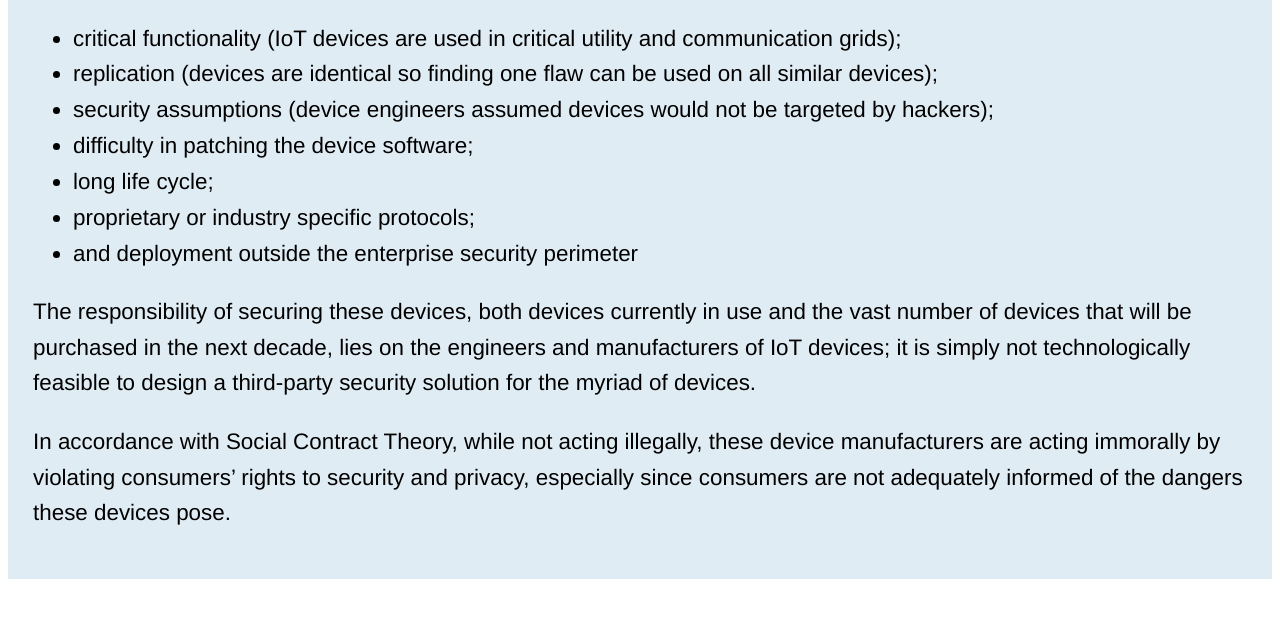
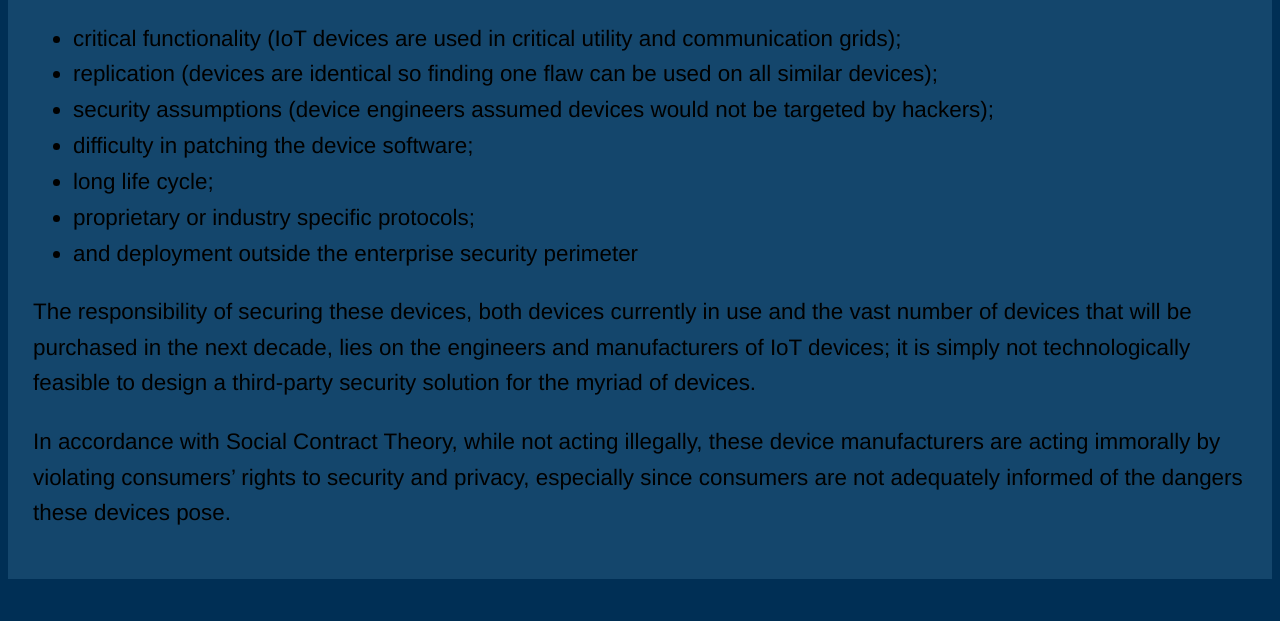
Before and after one commit to ChurchillsKGB/ethicscs, a website: page LinkOne.html in a window 1280 px wide. Shown: the part 179-800 px from the top of the page. Drawn offline with nearby package versions, Linux system fonts and the light colour scheme.

Commit message:
background blue

```diff
--- a/LinkOne.html
+++ b/LinkOne.html
@@ -11,7 +11,7 @@
  <link rel="stylesheet" href="style.css" type="text/css">
 
 </head>
-<body>
+<body class="Augusta-Blue">
   <div id="header"></div>
   <div class="row">
     <div class="col-12 p">
```
